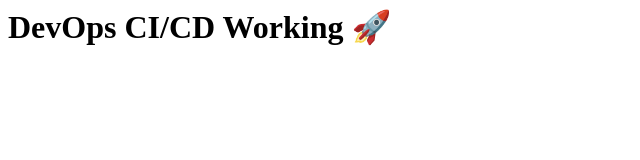
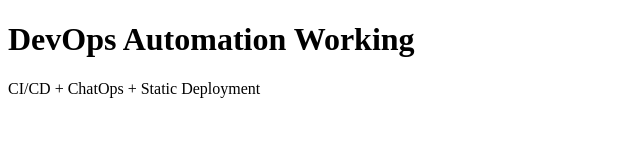
Before and after one commit to Arian-B/devops-webapp, a plain HTML site: page index.html in a window 1280 px wide. Shown: the whole page, without its empty margins (0-640 px from the left). Drawn offline with Linux system fonts and the light colour scheme.

Commit message:
Changed index.html

```diff
--- a/index.html
+++ b/index.html
@@ -1 +1,10 @@
-<h1>DevOps CI/CD Working 🚀</h1>
+<!DOCTYPE html>
+<html>
+<head>
+  <title>DevOps CI/CD Lab</title>
+</head>
+<body>
+  <h1>DevOps Automation Working</h1>
+  <p>CI/CD + ChatOps + Static Deployment</p>
+</body>
+</html>
```
